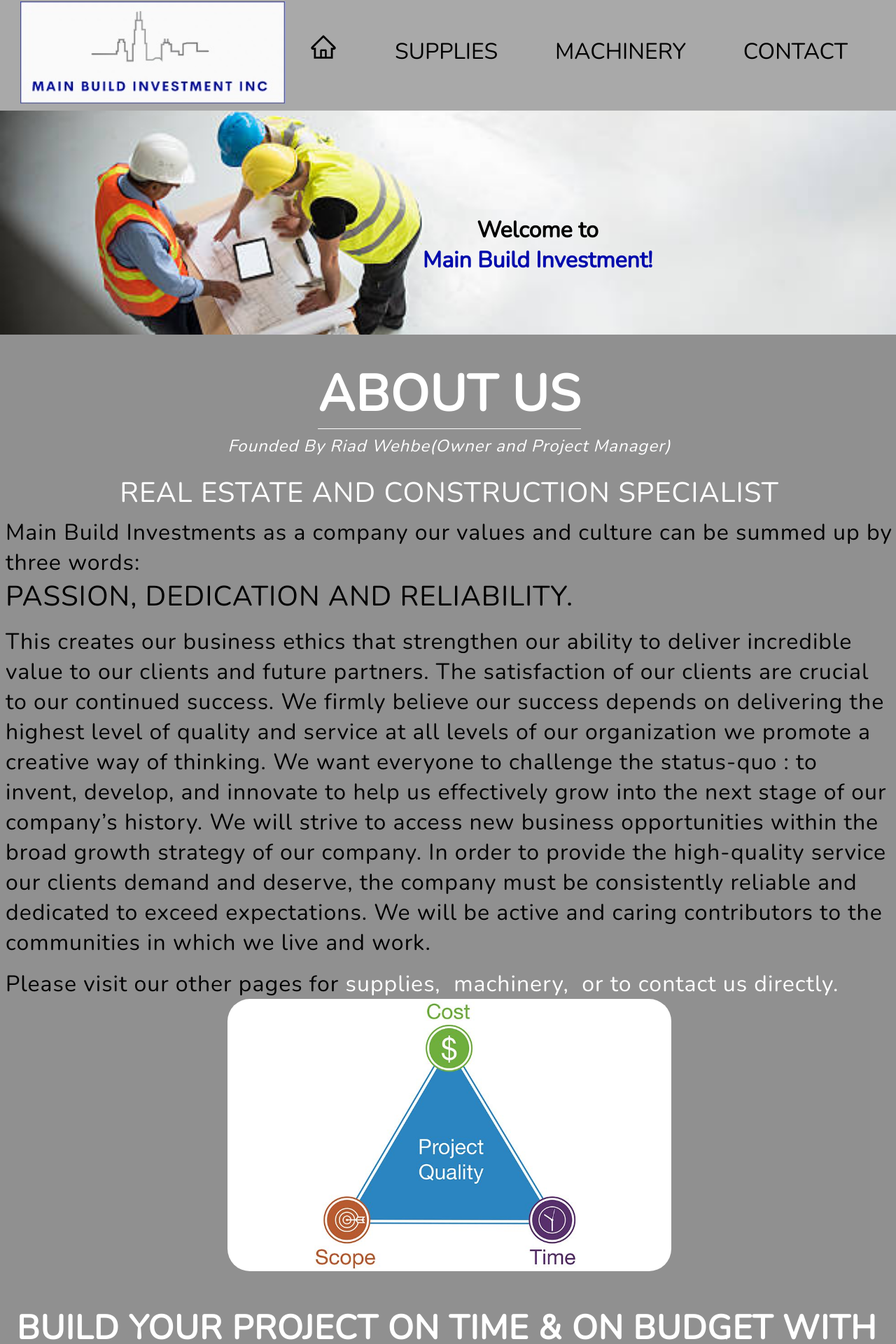
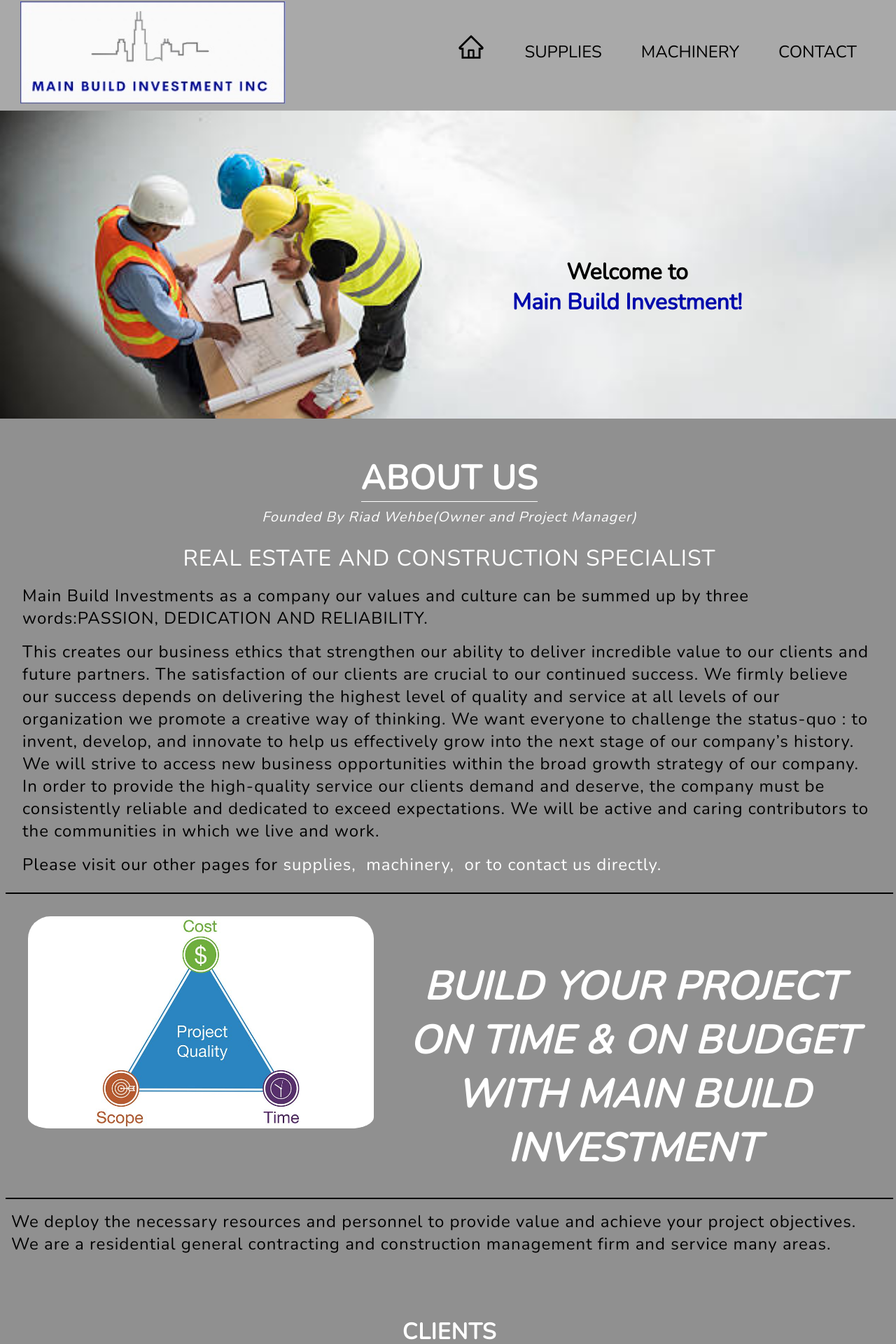
Before and after one commit to Fahd-M/MainBuildInvestmentInc, a React (Create React App) app: page / in a window 1280 px wide. Shown: the part 6-1926 px from the top of the page at 70% size. Built offline with nearby package versions, Linux system fonts and the light colour scheme.

Commit message:
tablet desktop cleaned up font sizes hid footer hours

```diff
--- a/src/components/ClientList/ClientList.scss
+++ b/src/components/ClientList/ClientList.scss
@@ -20,21 +20,21 @@
 
 
         @include tablet {
-            font-size:2rem;
+            font-size:1.5rem;
         }
 
         @include desktop {
-            font-size: 3rem;
+            font-size: 2rem;
         }
     }
 
     &__desc {
         @include tablet {
-            font-size:1.5rem;
+            font-size:1.25rem;
         }
 
         @include desktop {
-            font-size: 2rem;
+            font-size: 1.5rem;
         }
     }
 }
--- a/src/components/Header/Header.scss
+++ b/src/components/Header/Header.scss
@@ -66,13 +66,13 @@
         gap:0.5rem;
 
         @include tablet{
-            @include flex-layout(row, flex-start, center);
+            @include flex-layout(row, flex-end, center);
             margin-top: 0rem;
             width:80%;
         }
 
         @include desktop {
-            @include flex-layout(row, space-around, center);
+            @include flex-layout(row, flex-end, center);
             margin: 0 auto;
         }
     }
@@ -108,7 +108,7 @@
         }
 
         @include desktop {
-            font-size: 2rem;
+            font-size: 1.5rem;
         }
     }
 
--- a/src/components/Hero/Hero.scss
+++ b/src/components/Hero/Hero.scss
@@ -15,12 +15,11 @@
     @include tablet {
         max-height: 30vh;
         background-position: center;
-        @include flex-layout(row, flex-end, center);
-        padding-left: 20%;
+        @include flex-layout(row, center, center);
     }
 
     @include desktop {
-        max-height: 40vh;
+        max-height: 55vh;
 
     }
 
@@ -36,7 +35,6 @@
         @include desktop {
             margin: 0 auto;
         }
-        //padding-top: 3.25rem;
     }
 
     &__title {
@@ -49,7 +47,6 @@
 
         &--main {
             color: #000aac;
-            //text-align: center;
         }
     }
 
@@ -61,6 +58,7 @@
             display: inline-block;
             @include flex-layout(column, center, center);
         }
+
     }
 
 
--- a/src/components/Main/Main.js
+++ b/src/components/Main/Main.js
@@ -16,7 +16,7 @@
 
             <div className="main__desc-details">
               <p className="main__desc-detail">
-                Main Build Investments as a company our values and culture can be summed up by three words: {"\n"}
+                Main Build Investments as a company our values and culture can be summed up by three words:
                   <span className="main__desc-detail--values">
                     passion, dedication and reliability.
                   </span>
@@ -47,7 +47,7 @@
             <div className="main__resources-heading">
               <img className="main__resources-image" src={tripleConstraint} alt="Project Management Triple Constraint diagram" />
               <h3 className="main__resources-title">
-                Build Your Project on Time & on Budget With Main Build Investment Inc.
+                Build Your Project on Time & on Budget With Main Build Investment
               </h3>
             </div>
 
--- a/src/components/Main/Main.scss
+++ b/src/components/Main/Main.scss
@@ -12,12 +12,12 @@
         margin-top: 1em;
         margin-bottom: 2em;
         gap:1rem;
-        //padding: 0.5rem;
         text-align: center;
 
         @include desktop{
             margin: 0 auto;
             gap:0.5rem;
+            padding:1rem;
         }
     }
 
@@ -32,7 +32,7 @@
         }
         @include desktop {
             margin-top:2rem;
-            font-size: 4.5rem;
+            font-size: 3rem;
         }
     }
 
@@ -47,7 +47,7 @@
         }
 
         @include desktop {
-            font-size: 1.5rem;
+            font-size: 1.25rem;
         }
     }
 
@@ -58,11 +58,11 @@
 
 
         @include tablet {
-            font-size: 2rem;
+            font-size: 1.5rem;
         }
 
         @include desktop {
-            font-size: 2.5rem;
+            font-size: 2rem;
         }
     }
 
@@ -72,14 +72,16 @@
         letter-spacing: 1px;
         @include list-reset;
         @include flex-layout(column, center, center);
-        gap:0.5rem;
+        gap:1rem;
         text-align: left;
+
         @include tablet {
-            font-size: 1.5rem;
+            font-size: 1.15rem;
+            padding:0.5rem;
         }
 
         @include desktop {
-            font-size: 2rem;
+            font-size: 1.5rem;
             gap: 1rem;
         }
 
@@ -93,13 +95,12 @@
             text-transform: uppercase;
 
             @include desktop {
-                font-size: 2.5rem;
+                font-size: 1.5rem;
             }
 
         }
 
         &--cta {
-            //@include flex-layout(column, center, center);
             align-self:flex-start;
         }
     }
@@ -122,7 +123,6 @@
         @include flex-layout(column,center,center);
         margin-top: 1em;
         gap:0.5rem;
-        //padding: 0.5rem;
         text-align: left;
 
         @include desktop{
@@ -132,47 +132,58 @@
     }
 
     &__resources-heading {
-        //border-top: 1px solid #000aac;
-        //padding:2rem 1rem 1rem 1rem;
         color:white;
         @include flex-layout(column,center,center);
 
-
-
+        @include tablet {
+            border-top: 2px solid black;
+            border-bottom:2px solid black;
+        }
+        @include desktop {
+            @include flex-layout(row, center,flex-start);
+            padding:1rem;
+        }
 
     }
 
     &__resources-image {
-        width: 80%;
+        width: 40%;
         border-radius:2rem;
+        padding-bottom:1rem;
 
         @include tablet {
             width:50%;
-            float:right;
+        }
+
+        @include desktop {
+            margin:1rem;
+            width:40%;
         }
     }
 
     &__resources-title {
         text-transform: uppercase;
-
+        text-align: center;
         @include tablet {
-            font-size:1.75rem;
+            font-size: 1.5rem;
         }
 
         @include desktop {
-            font-size:3rem;
+            font-size:3.5rem;
+            font-style: italic;
             padding:1rem;
-            margin-top:2rem;
+            margin-top:5%;
         }
     }
 
     &__resources-byline {
         @include tablet {
-            font-size:1.5rem;
+            font-size: 1.15rem;
+            padding:0.5rem;
         }
 
         @include desktop {
-            font-size: 2rem;
+            font-size: 1.5rem;
         }
     }
 
@@ -190,11 +201,12 @@
         color:white;
 
         @include tablet {
-            font-size:2rem;
+            font-size:1.5rem;
         }
 
         @include desktop {
-            font-size:3rem;
+            font-size:2rem;
+            margin-top:1rem;
         }
     }
 
@@ -204,31 +216,33 @@
         padding-bottom:1rem;
 
         @include tablet {
-            font-size:1.5rem;
+            font-size: 1.15rem;
+            padding:0.5rem;
+
         }
 
         @include desktop {
-            font-size:2rem;
+            font-size:1.5rem;
         }
     }
 
     &__quotes {
         @include flex-layout(column, center, center);
         gap: 1rem;
-        //padding:0.5rem;
     }
 
     &__quotes-title {
-        font-size: 1.5rem;
+        font-size: 1.25rem;
         text-transform: uppercase;
         color:white;
 
         @include tablet {
-            font-size:2rem;
+            font-size:1.5rem;
         }
 
         @include desktop {
-            font-size:3rem;
+            font-size:2rem;
+            margin-top:1rem;
         }
     }
 
@@ -238,11 +252,13 @@
         padding-bottom:1rem;
 
         @include tablet {
-            font-size:1.5rem;
+            font-size: 1.15rem;
+            padding:0.5rem;
+
         }
 
         @include desktop {
-            font-size:2rem;
+            font-size:1.5rem;
         }
 
     }
@@ -255,30 +271,31 @@
     //padding:1rem;
 
     &__title {
-        font-size: 1.5rem;
+        font-size: 1.25rem;
         text-transform: uppercase;
         color:white;
         text-align: center;
         padding-bottom:0.5rem;
 
         @include tablet {
-            font-size:2rem;
+            font-size:1.5rem;
         }
 
         @include desktop {
-            font-size:3rem;
+            font-size:2rem;
+            margin-top:1rem;
         }
 
     }
 
     &__byline {
         @include tablet {
-            font-size:1.75rem;
+            font-size: 1.15rem;
             margin-top:1rem;
         }
 
         @include desktop {
-            font-size:2.5rem;
+            font-size:1.5rem;
         }
     }
 
@@ -288,11 +305,13 @@
         text-align: left;
 
         @include tablet {
-            font-size:1.5rem;
+            font-size: 1.15rem;
+            padding:0.5rem;
+
         }
 
         @include desktop {
-            font-size:2rem;
+            font-size:1.5rem;
         }
     }
 
@@ -304,11 +323,11 @@
         color:white;
 
         @include tablet {
-            font-size:1.5rem;
+            font-size: 1.15rem;
         }
 
         @include desktop {
-            font-size:2rem;
+            font-size:1.5rem;
         }
     }
 
@@ -318,12 +337,14 @@
         text-align: left;
 
         @include tablet {
-            font-size:1.5rem;
+            font-size: 1.15rem;
             letter-spacing: 2px;
+            padding:0.5rem;
+
         }
 
         @include desktop {
-            font-size:2rem;
+            font-size:1.5rem;
         }
     }
 
@@ -332,12 +353,13 @@
         @include flex-layout(column,center, flex-start);
 
         @include tablet {
-            font-size:1.5rem;
+            font-size: 1.15rem;
             letter-spacing: 2px;
+
         }
 
         @include desktop {
-            font-size:2rem;
+            font-size:1.5rem;
         }
 
     }
@@ -346,23 +368,25 @@
         margin: 0 0 1rem 0;
 
         @include tablet {
-            font-size:1.5rem;
+            font-size: 1.15rem;
         }
 
         @include desktop {
-            font-size:2rem;
+            font-size:1.5rem;
         }
     }
 
     &__conclusion {
 
         @include tablet {
-            font-size:1.5rem;
+            font-size: 1.15rem;
             text-align: left;
+            padding:0.5rem;
+
         }
 
         @include desktop {
-            font-size:2rem;
+            font-size:1.5rem;
         }
     }
 }
--- a/src/pages/BuildingSupplies/BuildingSupplies.js
+++ b/src/pages/BuildingSupplies/BuildingSupplies.js
@@ -36,7 +36,7 @@
             <div className="build-supplies__info">
               <h2 className="build-supplies__title"> Our Building Supplies </h2>
               <p className="build-supplies__desc">
-                At Main Build Investment Inc. we are suppliers to building material/equipment supplies, and provide all building equipment required for successful construction of residential and commercial properties.{"\n"}
+                At Main Build Investment Inc. we are suppliers to building material/equipment supplies, and provide all building equipment required for successful construction of residential and commercial properties.{"\n\n"}
                 We provide all necessary steps to ensure a completed project.
               </p>
 
@@ -106,7 +106,7 @@
 
               <p className="build-supplies__desc">
                 Custom options are available upon request. {"\n\n"}
-                We will continue to update this page with our building supplies inventory in the near future.{"\n"}
+                We will continue to update this page with our building supplies inventory in the near future.{"\n\n"}
                 Contact us if you have any further inquiries by submitting the form on the
                   <Link to="/contact" className="build-supplies__desc build-supplies__desc--cta"> contact page. </Link>
               </p>
--- a/src/pages/Machinery/Machinery.js
+++ b/src/pages/Machinery/Machinery.js
@@ -22,7 +22,7 @@
             <div className="machinery__info">
               <h2 className="machinery__title"> Our Machinery </h2>
               <p className="machinery__desc">
-                Main Build Investment possesses access to various machinery that can take care of the job - no matter the project! {"\n\n"}
+                Main Build Investment has access to various machinery that can take care of the job - no matter the project! {"\n\n"}
                 We are able to provide industrial equipment in all sizes used for residential or commercial construction, paving and more!
               </p>
 
```
Also changed, not shown: src/components/ContactForm/ContactForm.scss (+6 -23 lines), src/components/Footer/Footer.scss (+14 -5 lines), src/pages/BuildingSupplies/BuildingSupplies.scss (+8 -4 lines), src/pages/Contact/Contact.scss (+15 -6 lines), src/pages/Machinery/Machinery.scss (+8 -4 lines).
